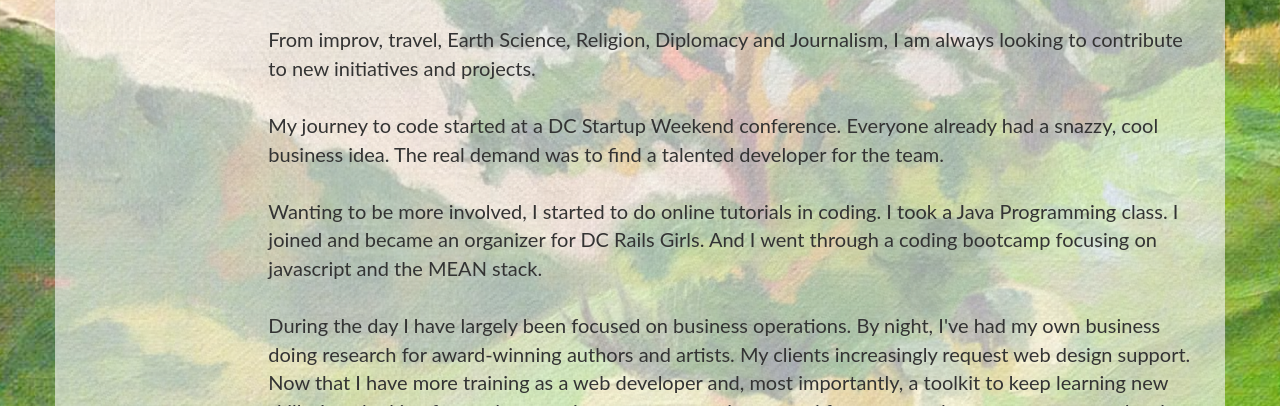
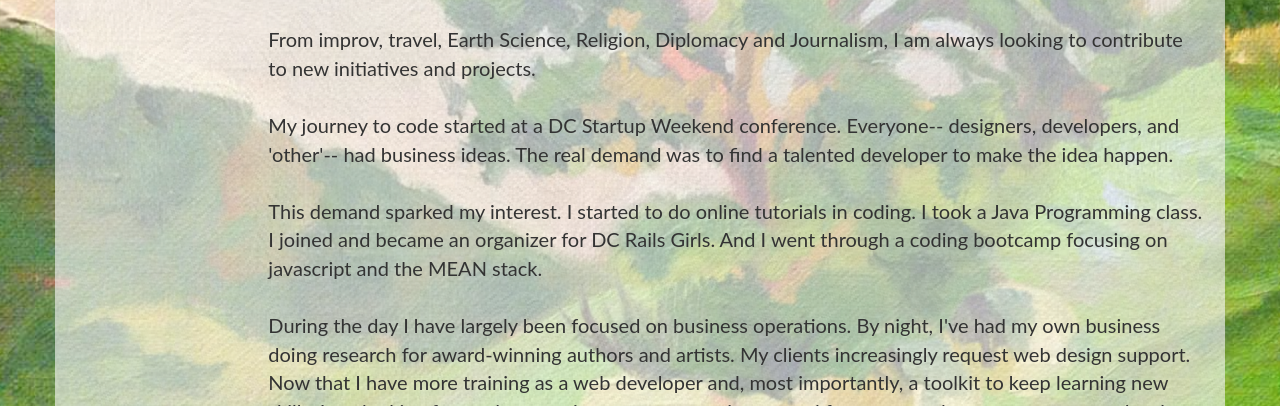
Before and after one commit to emeraldaly/portfolio_wright, a website: page public/index.html at #!/about in a window 1280 px wide. Shown: the part 322-728 px from the top of the page. Drawn offline with nearby package versions, Linux system fonts and the light colour scheme; some packages are replaced by stand-ins of ours; a script that the page names is missing.

Commit message:
adjust pic

```diff
--- a/public/views/initial.html
+++ b/public/views/initial.html
@@ -3,7 +3,7 @@
         <div class="container">
             <div class="row">
                 <div class="col-lg-12 text-center">
-                <img class="profilePic" id="profilePic" src="../img/Prof1.jpg" align="center">
+                <img class="profilePic" id="profilePic" src="img/Prof1.jpg" align="center">
             <section class="rw-wrapper">
           <h4 class="rw-sentence">
           <span>Things I do:</span>
@@ -27,8 +27,8 @@
                         <div class="col-lg-10 col-lg-offset-2">
                             <b><p>Web Developer and Project Manager with a background in operations, international relations and program facilitation.</p></b> </br>
                             <p>From improv, travel, Earth Science, Religion, Diplomacy and Journalism, I am always looking to contribute to new initiatives and projects.</p></br>
-                            <p>My journey to code started at a DC Startup Weekend conference. Everyone already had a snazzy, cool business idea. The real demand was to find a talented developer for the team.</p></br>
-                            <p>Wanting to be more involved, I started to do online tutorials in coding. I took a Java Programming class. I joined and became an organizer for DC Rails Girls. And I went through a coding bootcamp focusing on javascript and the MEAN stack.</p></br>
+                            <p>My journey to code started at a DC Startup Weekend conference. Everyone-- designers, developers, and 'other'-- had business ideas. The real demand was to find a talented developer to make the idea happen.</p></br>
+                            <p>This demand sparked my interest. I started to do online tutorials in coding. I took a Java Programming class. I joined and became an organizer for DC Rails Girls. And I went through a coding bootcamp focusing on javascript and the MEAN stack.</p></br>
                             <p>During the day I have largely been focused on business operations. By night, I've had my own business doing research for award-winning authors and artists. My clients increasingly request web design support. Now that I have more training as a web developer and, most importantly, a toolkit to keep learning new skills, I am looking forward to merging my past experiences and focus on product management and web development.</p></br>
                         </div>
                     </div>
```
Also changed, not shown: public/views/about.html (+1 -1 lines).
